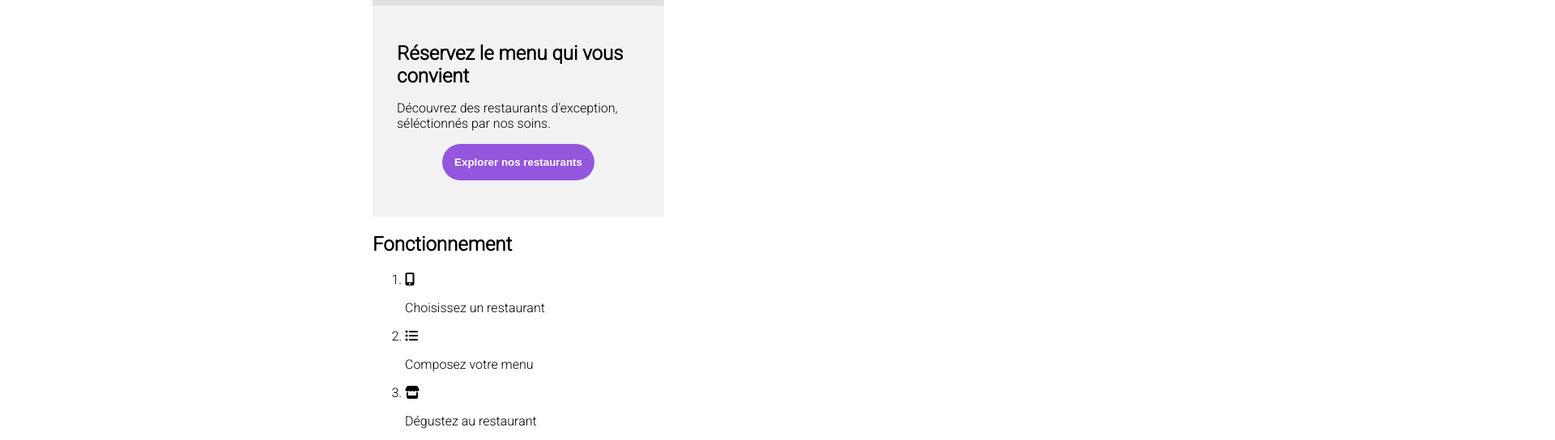
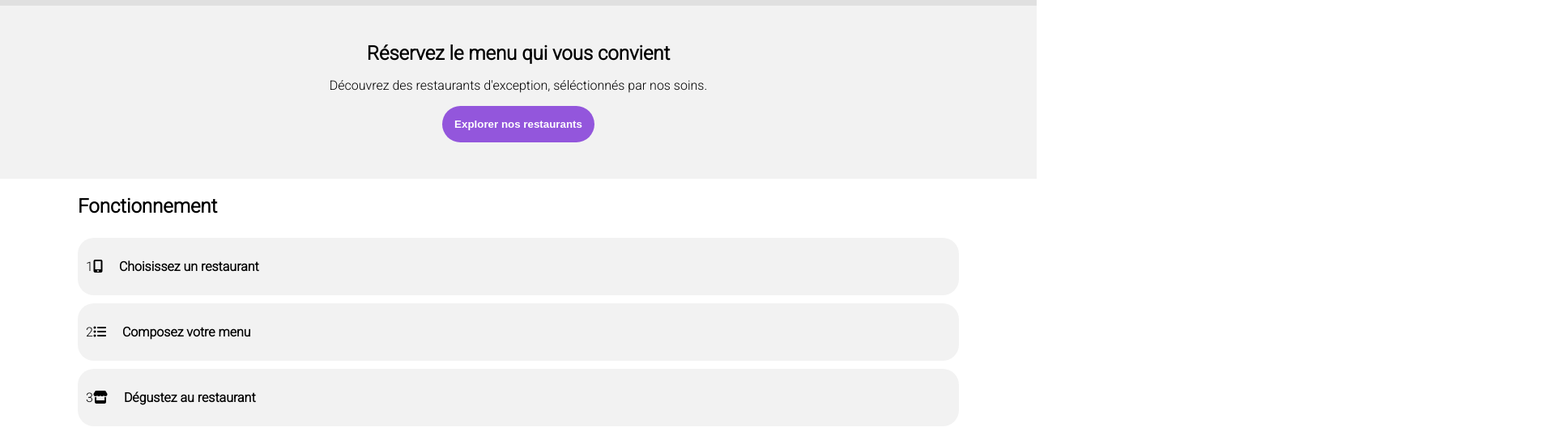
Before and after one commit to Naniiiiiie/MelanieMassey_3_06092021, a website: page index.html in a window 1280 px wide. Shown: the part 72-616 px from the top of the page at 81% size, 1920 px wide, since content can reach past the window. Drawn offline with Linux system fonts and the light colour scheme; a web font is replaced by a local one.

Commit message:
début mise en forme partie fonctionnement

```diff
--- a/index.html
+++ b/index.html
@@ -24,21 +24,20 @@
             <button class="location__explore--search">Explorer nos restaurants</button>
         </div>
     </div>
-    <section class="fonctionnement">
+    <section class="fct">
         <h2>Fonctionnement</h2>
-        <ol>
-            <li>
+        <div class="fct__step">
             <i class="fas fa-mobile-alt"></i>
             <p>Choisissez un restaurant</p>
-            </li>
-            <li>
+        </div>
+        <div class="fct__step">
             <i class="fas fa-list-ul"></i>
             <p>Composez votre menu</p>
-            </li>
-            <li>
+        </div>
+        <div class="fct__step">
             <i class="fas fa-store"></i>
             <p>Dégustez au restaurant</p>
-            </li>
+        </div>
         </ol>
     </section>
     <section>
--- a/sass/Base/_base.scss
+++ b/sass/Base/_base.scss
@@ -3,6 +3,7 @@
 }
 
 body {
-    max-width: 360px;
+    max-width: 100%;
+    width: 100%;
     margin: 0 auto;
 }
--- /dev/null
+++ b/sass/Layout/_fonctionnement.scss
@@ -0,0 +1,24 @@
+.fct{
+    display: grid;
+    grid-template-columns: 85%;
+    justify-content: center;
+    counter-reset: section;
+    &__step{
+        display: flex;
+        align-items: center;
+        padding: 10px;
+        margin: 5px 0 5px 0;
+        background-color: $light-grey;
+        border-radius: 20px;
+    }
+    &__step > i{
+        margin-right: 20px;
+    }
+    &__step > p{
+        font-weight: bold;
+    }
+    &__step::before{
+        counter-increment: section;
+        content: counter(section);
+    }
+}
--- a/sass/main.scss
+++ b/sass/main.scss
@@ -1,5 +1,6 @@
-@import "Utils/variables";
-@import "Base/base";
-@import "Base/typography";
-@import "Layout/header";
-@import "Layout/location";
+@import "./Utils/variables";
+@import "./Base/base";
+@import "./Base/typography";
+@import "./Layout/header";
+@import "./Layout/location";
+@import "./Layout/fonctionnement";
```
Also changed, not shown: menu4.html (+1 -1 lines), css/main.css, 1 other file. Lines whose indentation alone changed are shown as unchanged.
